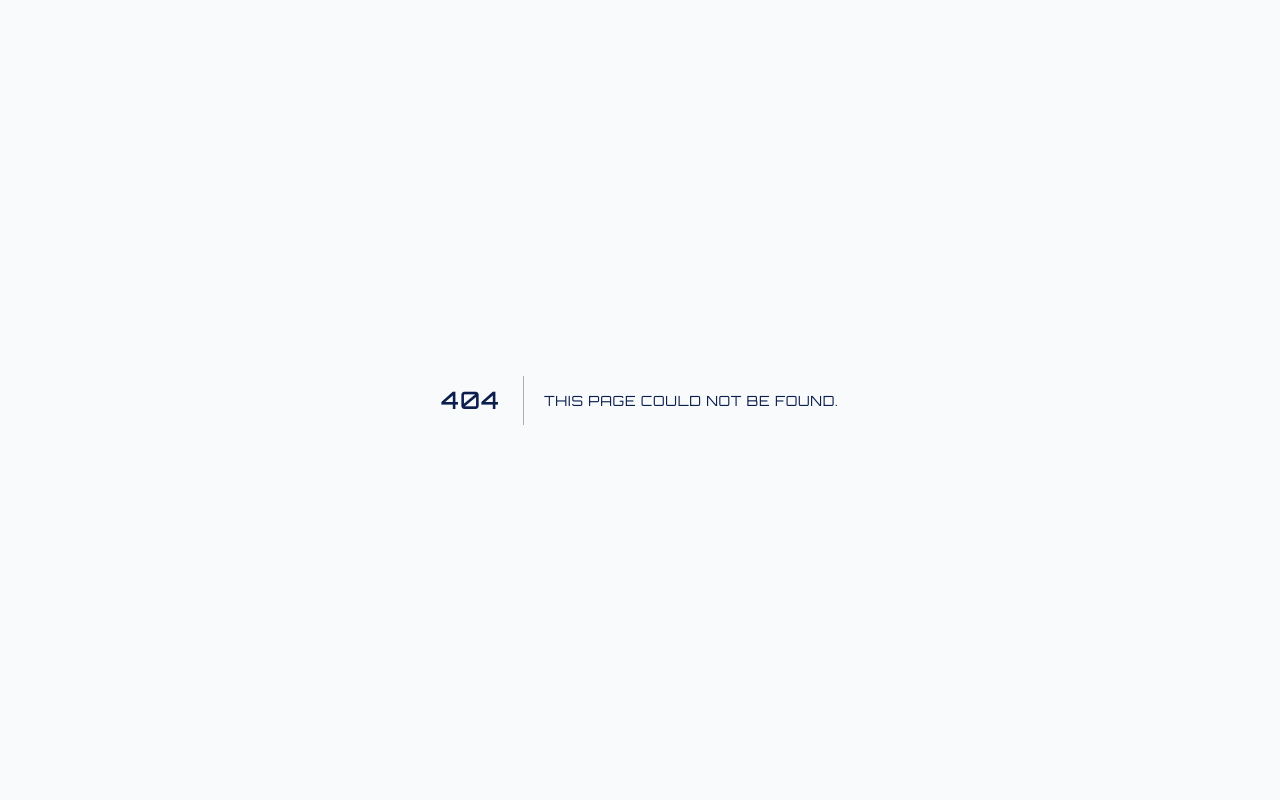
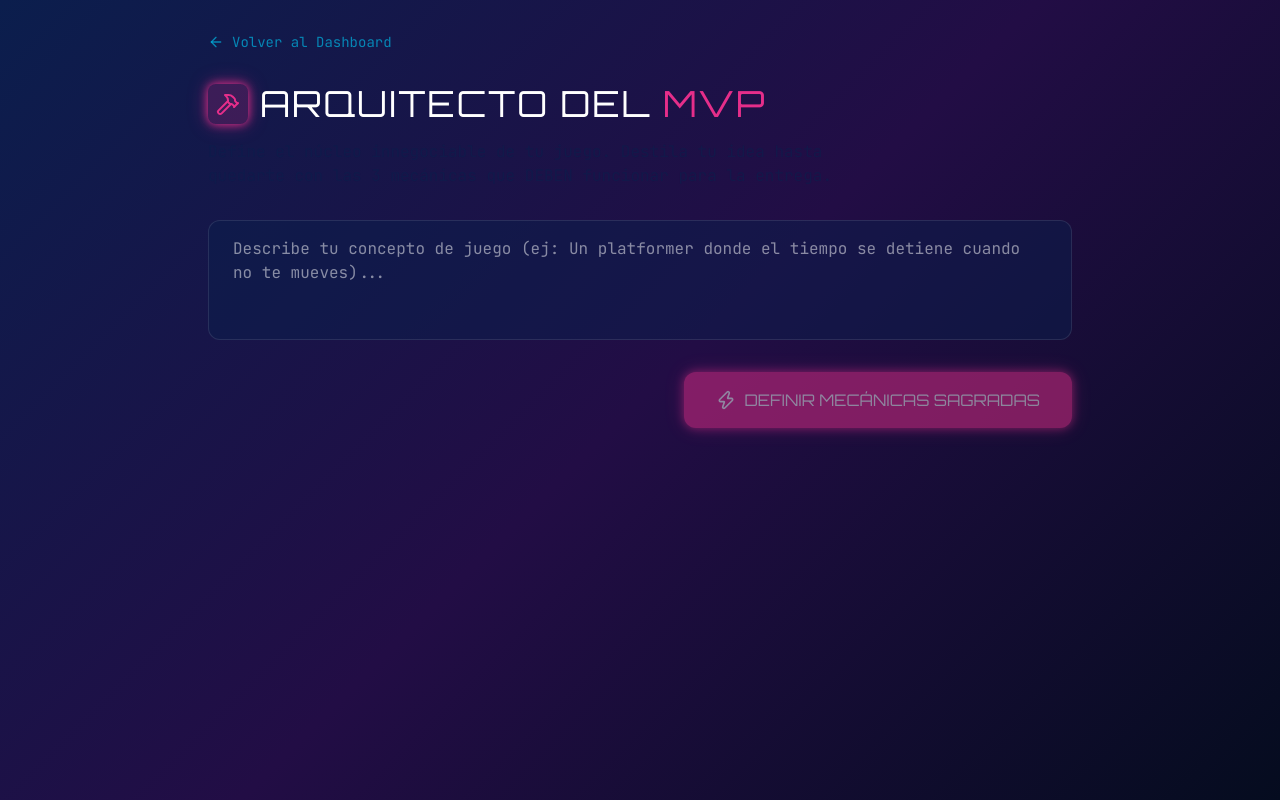
Before and after one commit to YuniorGlez/GCGameJam26, a Next.js app: page /arquitecto-mvp in a window 1280 px wide. Before the commit this address had no page. Built offline with nearby package versions, Linux system fonts and the light colour scheme.

Commit message:
feat: implement 'Arquitecto del MVP' module and activate in dashboard

```diff
--- /dev/null
+++ b/src/app/api/arquitecto-mvp/route.ts
@@ -0,0 +1,71 @@
+import { GoogleGenAI, Type } from '@google/genai';
+import { NextResponse } from 'next/server';
+
+export async function POST(req: Request) {
+  try {
+    const { concept } = await req.json();
+
+    if (!concept) {
+      return NextResponse.json({ error: 'Concept is required' }, { status: 400 });
+    }
+
+    const ai = new GoogleGenAI({
+      apiKey: process.env.GEMINI_API_KEY!,
+    });
+
+    const config = {
+      responseMimeType: 'application/json',
+      responseSchema: {
+        type: Type.OBJECT,
+        required: ["titulo_mvp", "mecanicas_sagradas", "definicion_entrega_minima"],
+        properties: {
+          titulo_mvp: { type: Type.STRING },
+          mecanicas_sagradas: {
+            type: Type.ARRAY,
+            items: { type: Type.STRING },
+            minItems: 3,
+            maxItems: 3,
+          },
+          definicion_entrega_minima: { type: Type.STRING },
+        },
+      },
+    };
+
+    const model = 'gemini-3-flash-preview';
+    const prompt = `Eres un Arquitecto de MVPs experto en Game Jams de 48 horas.
+    Has recibido el siguiente concepto de juego: "${concept}".
+    Tu misión es destilar este concepto a su esencia más pura y realizable.
+
+    1. Define un título sólido para el MVP.
+    2. Identifica las 3 "Mecánicas Sagradas": aquellas que si se eliminan, el juego deja de tener sentido. Deben ser realizables en menos de 20 horas.
+    3. Define la "Entrega Mínima": un párrafo corto que describa qué es lo mínimo que debe estar funcionando para que el juego sea jugable y divertido (el "Vertical Slice" del crunch).
+
+    Sé brutalmente honesto con el alcance. Menos es más en una jam.`;
+
+    const contents = [
+      {
+        role: 'user',
+        parts: [{ text: prompt }],
+      },
+    ];
+
+    const result = await ai.models.generateContent({
+      model,
+      config,
+      contents,
+    });
+
+    const responseText = result.candidates?.[0]?.content?.parts?.[0]?.text;
+
+    if (!responseText) {
+      throw new Error('No response text from Gemini');
+    }
+
+    const data = JSON.parse(responseText);
+
+    return NextResponse.json(data);
+  } catch (error) {
+    console.error('Arquitecto MVP API Error:', error);
+    return NextResponse.json({ error: 'Failed to build MVP architecture' }, { status: 500 });
+  }
+}
--- /dev/null
+++ b/src/app/arquitecto-mvp/page.tsx
@@ -0,0 +1,151 @@
+"use client";
+
+import { useState } from "react";
+import { Hammer, ArrowLeft, Loader2, ShieldCheck, Box, Zap } from "lucide-react";
+import Link from "next/link";
+import { motion, AnimatePresence } from "framer-motion";
+
+interface MVPArchitecture {
+  titulo_mvp: string;
+  mecanicas_sagradas: string[];
+  definicion_entrega_minima: string;
+}
+
+export default function ArquitectoMVPPage() {
+  const [concept, setConcept] = useState("");
+  const [loading, setLoading] = useState(false);
+  const [mvp, setMvp] = useState<MVPArchitecture | null>(null);
+
+  const generateMVP = async () => {
+    if (!concept) return;
+    setLoading(true);
+    setMvp(null);
+
+    try {
+      const response = await fetch("/api/arquitecto-mvp", {
+        method: "POST",
+        headers: { "Content-Type": "application/json" },
+        body: JSON.stringify({ concept }),
+      });
+
+      if (!response.ok) throw new Error("Error en la arquitectura");
+
+      const data = await response.json();
+      setMvp(data);
+    } catch (error) {
+      console.error("Error:", error);
+    } finally {
+      setLoading(false);
+    }
+  };
+
+  return (
+    <main className="island-gradient min-h-screen">
+      <div className="container mx-auto px-4 py-8 max-w-4xl space-y-8">
+        <Link
+          href="/"
+          className="inline-flex items-center text-island-cyan/70 hover:text-island-cyan transition-colors font-body text-sm"
+        >
+          <ArrowLeft className="w-4 h-4 mr-2" /> Volver al Dashboard
+        </Link>
+
+        <section className="space-y-4">
+          <div className="flex items-center gap-3">
+            <div className="p-2 bg-island-magenta/20 rounded-lg text-island-magenta neon-glow-magenta">
+              <Hammer className="w-6 h-6" />
+            </div>
+            <h1 className="text-4xl font-heading text-white">Arquitecto del <span className="text-island-magenta">MVP</span></h1>
+          </div>
+          <p className="text-foreground/60 font-body max-w-2xl">
+            Define el núcleo innegociable de tu juego. Destila tu idea hasta quedarte con las 3 mecánicas que DEBEN funcionar para la entrega.
+          </p>
+        </section>
+
+        <div className="flex flex-col md:flex-row gap-4">
+          <textarea
+            value={concept}
+            onChange={(e) => setConcept(e.target.value)}
+            placeholder="Describe tu concepto de juego (ej: Un platformer donde el tiempo se detiene cuando no te mueves)..."
+            className="flex-1 bg-island-dark/50 border border-white/10 rounded-xl px-6 py-4 font-body text-white focus:outline-none focus:border-island-magenta transition-all min-h-[120px] resize-none"
+          />
+        </div>
+
+        <div className="flex justify-end">
+          <button
+            onClick={generateMVP}
+            disabled={loading || !concept}
+            className="bg-island-magenta hover:bg-island-magenta/80 text-white font-heading px-8 py-4 rounded-xl transition-all flex items-center justify-center disabled:opacity-50 disabled:cursor-not-allowed neon-glow-magenta w-full md:w-auto"
+          >
+            {loading ? (
+              <Loader2 className="w-5 h-5 animate-spin mr-2" />
+            ) : (
+              <Zap className="w-5 h-5 mr-2" />
+            )}
+            DEFINIR MECÁNICAS SAGRADAS
+          </button>
+        </div>
+
+        <AnimatePresence>
+          {mvp && (
+            <motion.div
+              initial={{ opacity: 0, y: 30 }}
+              animate={{ opacity: 1, y: 0 }}
+              className="space-y-8 pt-8"
+            >
+              <div className="text-center space-y-2">
+                <span className="text-xs font-heading text-island-cyan tracking-widest uppercase">Título del Proyecto MVP</span>
+                <h2 className="text-3xl md:text-5xl font-heading text-white neon-text-cyan">{mvp.titulo_mvp}</h2>
+              </div>
+
+              <div className="grid grid-cols-1 md:grid-cols-3 gap-6">
+                {mvp.mecanicas_sagradas.map((mecanica, index) => (
+                  <motion.div
+                    key={index}
+                    initial={{ opacity: 0, scale: 0.9 }}
+                    animate={{ opacity: 1, scale: 1 }}
+                    transition={{ delay: index * 0.1 }}
+                    className="glass-panel p-6 rounded-xl border-l-4 border-island-lime relative overflow-hidden group"
+                  >
+                    <div className="absolute -top-2 -right-2 opacity-5 group-hover:opacity-10 transition-opacity">
+                      <ShieldCheck className="w-20 h-20 text-island-lime" />
+                    </div>
+                    <div className="relative z-10 space-y-3">
+                      <div className="flex items-center gap-2 text-island-lime">
+                        <ShieldCheck className="w-5 h-5" />
+                        <span className="font-heading text-xs tracking-tighter">MECÁNICA {index + 1}</span>
+                      </div>
+                      <p className="font-body text-white text-sm leading-relaxed">
+                        {mecanica}
+                      </p>
+                    </div>
+                  </motion.div>
+                ))}
+              </div>
+
+              <motion.div
+                initial={{ opacity: 0 }}
+                animate={{ opacity: 1 }}
+                transition={{ delay: 0.4 }}
+                className="glass-panel p-8 rounded-2xl border-t border-island-cyan/30 bg-island-cyan/5"
+              >
+                <div className="flex items-center gap-3 mb-4">
+                  <Box className="w-6 h-6 text-island-cyan" />
+                  <h3 className="text-xl font-heading text-island-cyan">Definición de Entrega Mínima</h3>
+                </div>
+                <p className="font-body text-foreground/80 leading-loose text-lg border-l-2 border-island-cyan/30 pl-6 italic">
+                  {mvp.definicion_entrega_minima}
+                </p>
+              </motion.div>
+
+              <div className="p-4 bg-island-magenta/10 border border-island-magenta/20 rounded-lg text-center">
+                <p className="text-xs font-heading text-island-magenta tracking-widest">
+                  ⚠️ RECUERDA: SI NO ESTÁ AQUÍ, ES DESECHABLE PARA LA ENTREGA FINAL.
+                </p>
+              </div>
+            </motion.div>
+          )}
+        </AnimatePresence>
+      </div>
+    </main>
+  );
+}
--- a/src/app/page.tsx
+++ b/src/app/page.tsx
@@ -1,5 +1,5 @@
 import { Countdown } from "@/components/ui/Countdown";
-import { Zap, Map, LifeBuoy, BookOpen, Clock, Sparkles, PlusCircle, Scale, Scissors } from "lucide-react";
+import { Zap, Map, LifeBuoy, BookOpen, Clock, Sparkles, PlusCircle, Scale, Scissors, Hammer } from "lucide-react";
 import Link from "next/link";
 
 export default function Home() {
@@ -85,13 +85,21 @@ export default function Home() {
             <h2 className="text-2xl font-heading text-island-lime flex items-center gap-3">
               <Map className="w-6 h-6" /> Fase 2: Alcance y Realidad
             </h2>
-            <div className="grid grid-cols-1 md:grid-cols-3 gap-6">
+            <div className="grid grid-cols-1 sm:grid-cols-2 lg:grid-cols-4 gap-6">
               <Link href="/roadmap">
                 <ModuleCard
                   title="Roadmap 48h"
                   description="Cronograma crítico y feature freeze."
                   icon={<Clock className="w-6 h-6" />}
                   accent="island-lime"
+                />
+              </Link>
+              <Link href="/arquitecto-mvp">
+                <ModuleCard
+                  title="Arquitecto del MVP"
+                  description="Las 3 mecánicas sagradas. Tu núcleo innegociable."
+                  icon={<Hammer className="w-6 h-6" />}
+                  accent="island-magenta"
                 />
               </Link>
               <Link href="/giro-inesperado">
```
Also changed, not shown: 2 other files (tests, documents, lock files or other folders).
